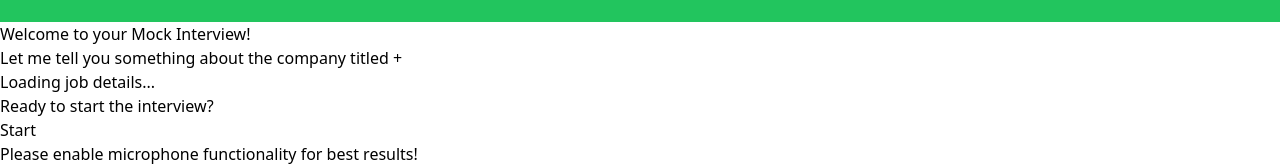
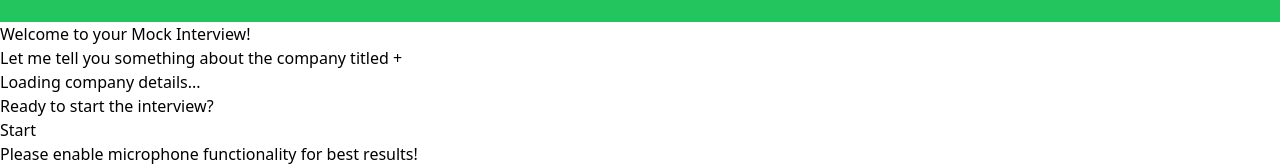
Before and after one commit to Mark-Quirante/Interview.io, a React (Vite) app: page /Starter in a window 1280 px wide. Shown: the part 206-372 px from the top of the page. Built offline with nearby package versions, Linux system fonts and the light colour scheme; no server answers.

Commit message:
fixed typos

```diff
--- a/src/Starter.jsx
+++ b/src/Starter.jsx
@@ -38,13 +38,15 @@ function Starter() {
 		};
 
 		fetchOpenAIResponse();
-	}, [companyName, openai]); // Dependency array includes jobTitle and openai
+	}, [companyName, openai]); // Dependency array includes companyName and openai
 
 	return (
 		<div className="container">
 			<h1>Welcome to your Mock Interview!</h1>
-			<h2>Let me tell you something about the company titled + {companyName}</h2>
-			<p>{responseText ? responseText : "Loading job details..."}</p>
+			<h2>
+				Let me tell you something about the company titled + {companyName}
+			</h2>
+			<p>{responseText ? responseText : "Loading company details..."}</p>
 			<p>Ready to start the interview?</p>
 			<button type="submit">Start</button>
 			<p>Please enable microphone functionality for best results!</p>
```
